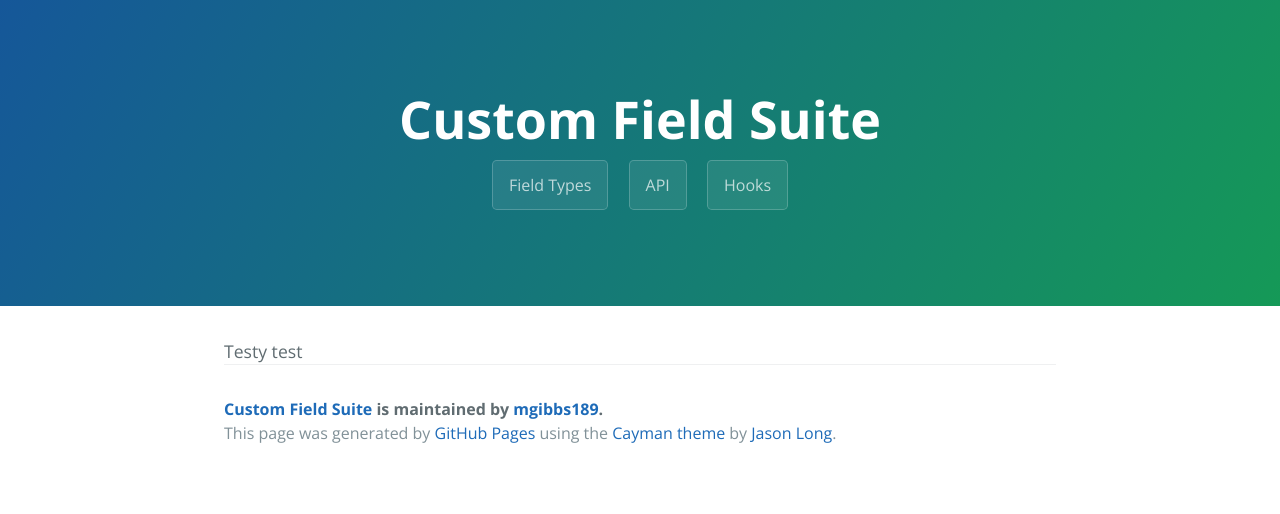
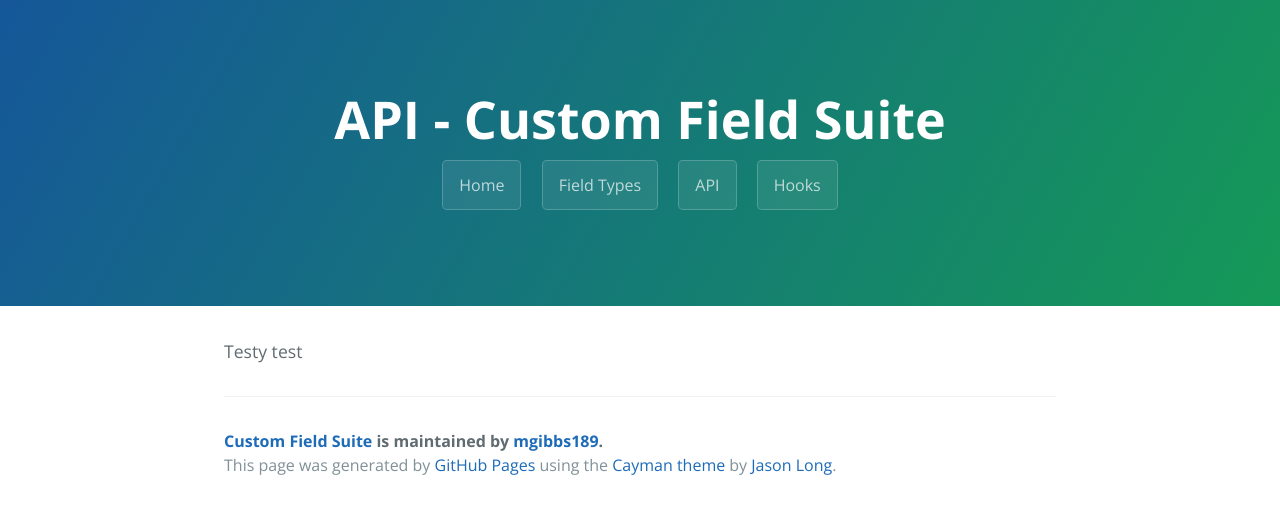
Before and after one commit to mgibbs189/custom-field-suite, a Jekyll site: the page built from api.html, in a window 1280 px wide. Shown: the top 514 px of the page. Built offline with Jekyll 4.4.1, drawn with Linux system fonts in a browser that asks for light colours.

Commit message:
Update default.html

```diff
--- a/_layouts/default.html
+++ b/_layouts/default.html
@@ -11,15 +11,15 @@
   </head>
   <body>
     <section class="page-header">
-      <h1 class="project-name">Custom Field Suite</h1>
+      <h1 class="project-name">{{ page.title }}</h1>
+      <a href="/" class="btn">Home</a>
       <a href="/field-types.html" class="btn">Field Types</a>
       <a href="/api.html" class="btn">API</a>
       <a href="/hooks.html" class="btn">Hooks</a>
     </section>
 
     <section class="main-content">
-
-      {{ content }}
+      <div>{{ content }}</div>
 
       <footer class="site-footer">
         <span class="site-footer-owner"><a href="https://github.com/mgibbs189/custom-field-suite">Custom Field Suite</a> is maintained by <a href="https://github.com/mgibbs189">mgibbs189</a>.</span>
```
Also changed, not shown: other parts of _layouts/default.html (+1 -1 lines).
